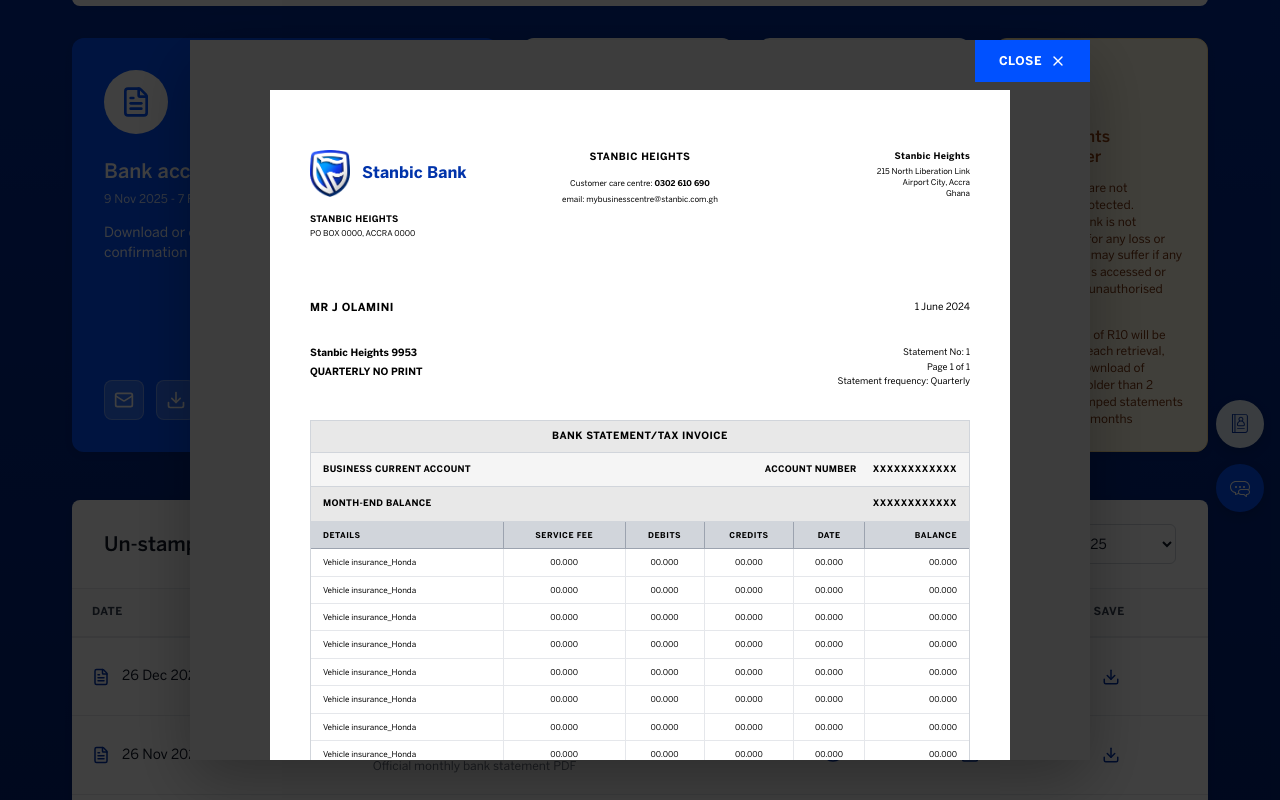
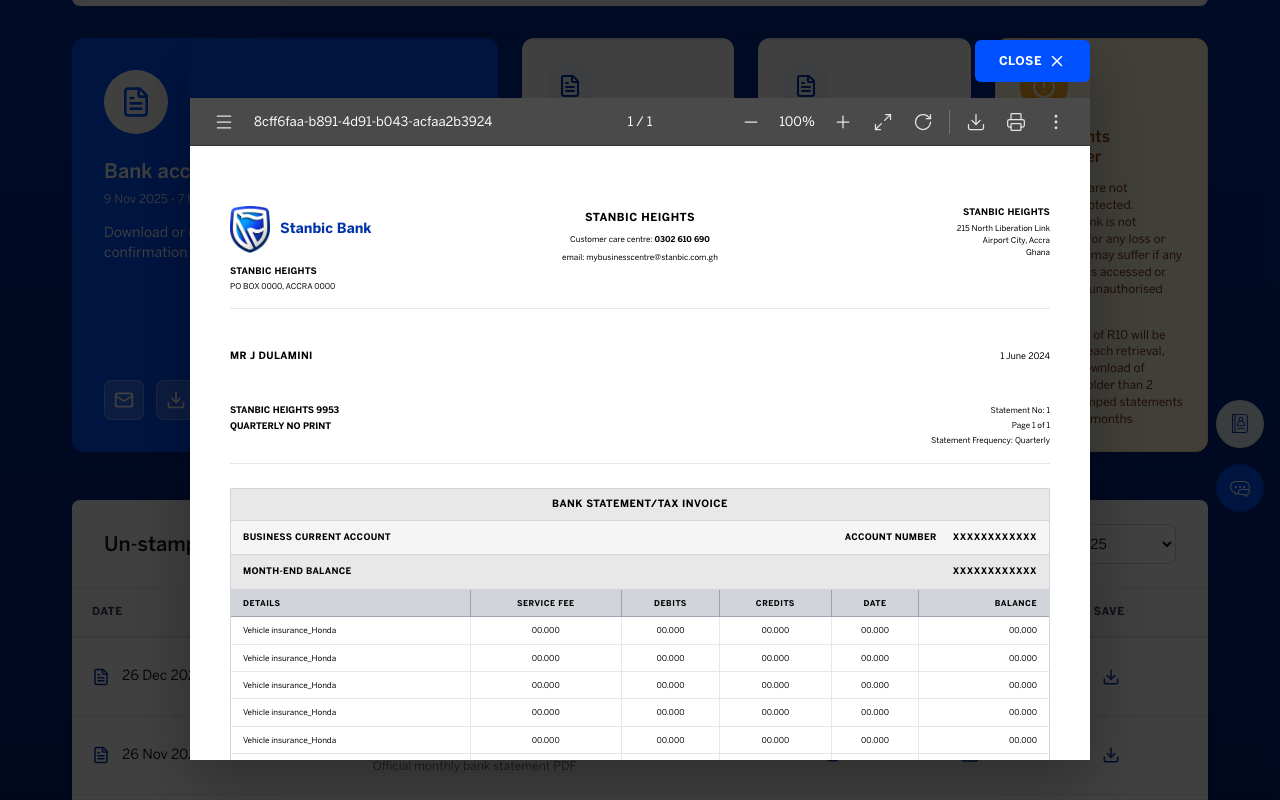
Before and after one commit to vijayreddywebtechy/bcb-platform2.0-user-registration-ui, a Next.js app: page /documents in a window 1280 px wide. Both pictures are taken after a click on the button 176 px from the left and 815 px from the top of the page. Shown: the part 415-1215 px from the top of the page. Built offline with nearby package versions, Linux system fonts and the light colour scheme.

Commit message:
PDF header
In Accounts, PDF view header UI issues.

```diff
--- a/components/documents/PDFPreviewModal.module.css
+++ b/components/documents/PDFPreviewModal.module.css
@@ -19,12 +19,120 @@
   position: relative;
   width: 100%;
   max-width: 900px;
-  background: #3D3D3D;
+  background: transparent;
   border-radius: 0;
   box-shadow: 0 20px 60px rgba(0, 0, 0, 0.3);
   max-height: 90vh;
-  overflow-y: auto;
+  overflow: hidden;
   margin: auto;
+  padding-top: 50px;
+  display: flex;
+  flex-direction: column;
+}
+
+/* ==================== PDF VIEWER HEADER ==================== */
+
+.pdfHeader {
+  position: relative;
+  display: flex;
+  justify-content: space-between;
+  align-items: center;
+  background: #4A4A4A;
+  padding: 10px 16px;
+  height: 48px;
+  border-bottom: 1px solid #333333;
+  margin-top: 8px;
+  flex-shrink: 0;
+}
+
+.pdfHeaderLeft {
+  display: flex;
+  align-items: center;
+  gap: 12px;
+  flex: 1;
+  min-width: 0;
+}
+
+.pdfHeaderCenter {
+  display: flex;
+  align-items: center;
+  justify-content: center;
+  flex: 0 0 auto;
+}
+
+.pdfHeaderRight {
+  display: flex;
+  align-items: center;
+  gap: 4px;
+  flex: 1;
+  justify-content: flex-end;
+  flex-wrap: nowrap;
+}
+
+.headerIconButton {
+  background: transparent;
+  border: none;
+  color: #E5E5E5;
+  cursor: pointer;
+  padding: 8px;
+  display: flex;
+  align-items: center;
+  justify-content: center;
+  border-radius: 2px;
+  transition: all 0.15s;
+  min-width: 34px;
+  height: 34px;
+}
+
+.headerIconButton:hover {
+  background: rgba(255, 255, 255, 0.15);
+  color: #FFFFFF;
+}
+
+.headerIconButton:active {
+  background: rgba(255, 255, 255, 0.25);
+}
+
+.headerIcon {
+  width: 20px;
+  height: 20px;
+  stroke-width: 1.5;
+}
+
+.documentId {
+  font-family: var(--font-bspro), 'Benton Sans Pro', sans-serif;
+  font-weight: 400;
+  font-size: 13px;
+  color: #FFFFFF;
+  white-space: nowrap;
+  overflow: hidden;
+  text-overflow: ellipsis;
+  max-width: 250px;
+}
+
+.pageNavigation {
+  font-family: var(--font-bspro), 'Benton Sans Pro', sans-serif;
+  font-weight: 400;
+  font-size: 13px;
+  color: #FFFFFF;
+  padding: 0 16px;
+  white-space: nowrap;
+}
+
+.zoomPercentage {
+  font-family: var(--font-bspro), 'Benton Sans Pro', sans-serif;
+  font-weight: 400;
+  font-size: 13px;
+  color: #FFFFFF;
+  min-width: 48px;
+  text-align: center;
+}
+
+.headerDivider {
+  width: 1px;
+  height: 24px;
+  background: rgba(255, 255, 255, 0.2);
+  margin: 0 4px;
 }
 
 /* ==================== CLOSE BUTTON ==================== */
@@ -35,19 +143,20 @@
   right: 0;
   display: flex;
   align-items: center;
-  gap: 8px;
+  gap: 6px;
   padding: 12px 24px;
   background: var(--secondary-color, #0051FF);
   color: #FFFFFF;
   border: none;
-  border-radius: 0;
+  border-radius: 6px;
   font-family: var(--font-bspro), 'Benton Sans Pro', sans-serif;
   font-weight: 700;
   font-size: 12px;
   letter-spacing: 0.5px;
   cursor: pointer;
-  z-index: 10;
+  z-index: 30;
   transition: background-color 0.2s;
+  height: 42px;
 }
 
 .closeButton:hover {
@@ -55,8 +164,8 @@
 }
 
 .closeIcon {
-  width: 16px;
-  height: 16px;
+  width: 18px;
+  height: 18px;
 }
 
 /* ==================== PDF CONTENT ==================== */
@@ -64,8 +173,11 @@
 .pdfContent {
   padding: 60px 40px 40px 40px;
   background: #FFFFFF;
-  margin: 50px 80px;
-  min-height: calc(100vh - 100px);
+  margin: 0 0 0 0;
+  box-shadow: 0 4px 12px rgba(0, 0, 0, 0.3);
+  overflow-y: auto;
+  flex: 1;
+  height: 0;
 }
 
 /* ==================== STATEMENT HEADER ==================== */
@@ -74,18 +186,24 @@
   display: flex;
   justify-content: space-between;
   align-items: flex-start;
-  margin-bottom: 40px;
-  padding-bottom: 20px;
-  gap: 20px;
+  margin-bottom: 32px;
+  padding-bottom: 16px;
+  gap: 24px;
+  border-bottom: 1px solid #E5E7EB;
 }
 
 .headerLeft {
   flex: 1;
+  min-width: 0;
 }
 
 .headerCenter {
   flex: 1;
   text-align: center;
+  display: flex;
+  flex-direction: column;
+  gap: 6px;
+  padding-top: 4px;
 }
 
 .headerRight {
@@ -96,20 +214,21 @@
 .bankLogo {
   display: flex;
   align-items: center;
-  gap: 12px;
-  margin-bottom: 16px;
+  gap: 10px;
+  margin-bottom: 12px;
 }
 
 .bankName {
   font-family: var(--font-bspro), 'Benton Sans Pro', sans-serif;
   font-weight: 700;
-  font-size: 16px;
+  font-size: 14px;
   color: var(--primary-color, #0033AA);
   margin: 0;
+  line-height: 1.2;
 }
 
 .addressBlock {
-  margin-top: 8px;
+  margin-top: 6px;
 }
 
 .addressTitle {
@@ -118,7 +237,8 @@
   font-size: 9px;
   color: #000000;
   margin: 0 0 2px 0;
-  letter-spacing: 0.3px;
+  letter-spacing: 0.2px;
+  text-transform: uppercase;
 }
 
 .addressLine {
@@ -127,16 +247,17 @@
   font-size: 8px;
   color: #000000;
   margin: 0;
-  line-height: 1.4;
+  line-height: 1.5;
 }
 
 .centerTitle {
   font-family: var(--font-bspro), 'Benton Sans Pro', sans-serif;
   font-weight: 700;
-  font-size: 10px;
+  font-size: 11px;
   color: #000000;
-  margin: 0 0 12px 0;
+  margin: 0;
   letter-spacing: 0.5px;
+  text-transform: uppercase;
 }
 
 .customerCareLabel {
@@ -144,8 +265,8 @@
   font-weight: 400;
   font-size: 8px;
   color: #000000;
-  margin: 0 0 4px 0;
-  line-height: 1.5;
+  margin: 0;
+  line-height: 1.6;
 }
 
 .customerCareValue {
@@ -158,6 +279,7 @@
   font-size: 8px;
   color: #000000;
   margin: 0;
+  line-height: 1.6;
 }
 
 /* ==================== CUSTOMER INFO ==================== */
@@ -166,22 +288,24 @@
   display: flex;
   justify-content: space-between;
   align-items: center;
-  margin-bottom: 30px;
+  margin-bottom: 24px;
+  padding: 8px 0;
 }
 
 .customerName {
   font-family: var(--font-bspro), 'Benton Sans Pro', sans-serif;
   font-weight: 700;
-  font-size: 11px;
+  font-size: 10px;
   color: #000000;
   margin: 0;
-  letter-spacing: 0.5px;
+  letter-spacing: 0.4px;
+  text-transform: uppercase;
 }
 
 .statementDate {
   font-family: var(--font-bspro), 'Benton Sans Pro', sans-serif;
   font-weight: 400;
-  font-size: 10px;
+  font-size: 9px;
   color: #000000;
   margin: 0;
 }
@@ -191,30 +315,40 @@
 .statementDetails {
   display: flex;
   justify-content: space-between;
-  margin-bottom: 30px;
+  margin-bottom: 24px;
+  padding: 8px 0;
+  border-bottom: 1px solid #E5E7EB;
+  padding-bottom: 16px;
 }
 
 .statementLeft {
   flex: 1;
+  display: flex;
+  flex-direction: column;
+  gap: 2px;
 }
 
 .statementRight {
   flex: 1;
   text-align: right;
+  display: flex;
+  flex-direction: column;
+  gap: 2px;
 }
 
 .statementBranch {
   font-family: var(--font-bspro), 'Benton Sans Pro', sans-serif;
   font-weight: 700;
-  font-size: 10px;
+  font-size: 9px;
   color: #000000;
-  margin: 0 0 4px 0;
+  margin: 0;
+  text-transform: uppercase;
 }
 
 .statementType {
   font-family: var(--font-bspro), 'Benton Sans Pro', sans-serif;
   font-weight: 700;
-  font-size: 10px;
+  font-size: 9px;
   color: #000000;
   margin: 0;
   text-transform: uppercase;
@@ -225,10 +359,10 @@
 .frequency {
   font-family: var(--font-bspro), 'Benton Sans Pro', sans-serif;
   font-weight: 400;
-  font-size: 9px;
+  font-size: 8px;
   color: #000000;
-  margin: 0 0 2px 0;
-  line-height: 1.4;
+  margin: 0;
+  line-height: 1.6;
 }
 
 /* ==================== STATEMENT TABLE ==================== */
@@ -374,7 +508,23 @@
 
 @media (max-width: 1024px) {
   .pdfContent {
-    margin: 50px 40px;
+    margin: 0;
+  }
+
+  .documentId {
+    max-width: 180px;
+    font-size: 12px;
+  }
+
+  .headerIconButton {
+    padding: 7px;
+    min-width: 32px;
+    height: 32px;
+  }
+
+  .headerIcon {
+    width: 18px;
+    height: 18px;
   }
 }
 
@@ -384,9 +534,59 @@
     max-height: 95vh;
   }
 
+  .pdfHeader {
+    padding: 8px 12px;
+    height: 44px;
+    flex-wrap: nowrap;
+  }
+
+  .pdfHeaderLeft {
+    gap: 8px;
+    min-width: 120px;
+  }
+
+  .documentId {
+    font-size: 11px;
+    max-width: 120px;
+  }
+
+  .pageNavigation {
+    font-size: 12px;
+    padding: 0 8px;
+  }
+
+  .zoomPercentage {
+    font-size: 12px;
+    min-width: 42px;
+  }
+
+  .pdfHeaderRight {
+    gap: 2px;
+  }
+
+  .headerIconButton {
+    padding: 6px;
+    min-width: 30px;
+    height: 30px;
+  }
+
+  .headerIcon {
+    width: 16px;
+    height: 16px;
+  }
+
+  .headerDivider {
+    height: 20px;
+    margin: 0 2px;
+  }
+
   .pdfContent {
     padding: 50px 20px 20px 20px;
-    margin: 50px 20px;
+    margin: 0;
+  }
+
+  .pdfHeader {
+    margin-top: 6px;
   }
 
   .statementHeader {
@@ -424,9 +624,19 @@
     font-size: 7px;
   }
 
+  .modalContainer {
+    padding-top: 44px;
+  }
+
   .closeButton {
-    padding: 10px 16px;
+    padding: 8px 14px;
     font-size: 11px;
+    height: 44px;
+  }
+
+  .closeIcon {
+    width: 16px;
+    height: 16px;
   }
 
   .accountRow {
--- a/components/documents/PDFPreviewModal.tsx
+++ b/components/documents/PDFPreviewModal.tsx
@@ -10,8 +10,9 @@
  */
 "use client";
 
-import { X } from "lucide-react";
+import { X, Menu, Minus, Plus, Download, Printer, MoreVertical, Maximize2, RotateCw } from "lucide-react";
 import Image from "next/image";
+import { useState } from "react";
 import sbBrandIcon from "@/assets/sb_brand_icon.png";
 import styles from "./PDFPreviewModal.module.css";
 
@@ -19,19 +20,36 @@
   isOpen: boolean;
   onClose: () => void;
   documentTitle?: string;
+  documentId?: string;
+  currentPage?: number;
+  totalPages?: number;
 }
 
 export default function PDFPreviewModal({
   isOpen,
   onClose,
-  documentTitle = "Bank Statement"
+  documentTitle = "Bank Statement",
+  documentId = "8cff6faa-b891-4d91-b043-acfaa2b3924",
+  currentPage = 1,
+  totalPages = 1
 }: PDFPreviewModalProps) {
+  const [zoom, setZoom] = useState(100);
+
   if (!isOpen) return null;
+
+  const handleZoomIn = () => setZoom(prev => Math.min(prev + 25, 200));
+  const handleZoomOut = () => setZoom(prev => Math.max(prev - 25, 50));
+  const handleDownload = () => {
+    console.log("Download PDF");
+  };
+  const handlePrint = () => {
+    window.print();
+  };
 
   return (
     <div className={styles.modalOverlay} onClick={onClose}>
       <div className={styles.modalContainer} onClick={(e) => e.stopPropagation()}>
-        {/* Close Button */}
+        {/* Close Button - Above PDF Header */}
         <button
           type="button"
           className={styles.closeButton}
@@ -41,6 +59,68 @@
           CLOSE
           <X className={styles.closeIcon} />
         </button>
+
+        {/* PDF Viewer Header */}
+        <div className={styles.pdfHeader}>
+          <div className={styles.pdfHeaderLeft}>
+            <button className={styles.headerIconButton} aria-label="Menu">
+              <Menu className={styles.headerIcon} />
+            </button>
+            <span className={styles.documentId}>{documentId}</span>
+          </div>
+
+          <div className={styles.pdfHeaderCenter}>
+            <span className={styles.pageNavigation}>
+              {currentPage} / {totalPages}
+            </span>
+          </div>
+
+          <div className={styles.pdfHeaderRight}>
+            <button
+              className={styles.headerIconButton}
+              onClick={handleZoomOut}
+              aria-label="Zoom out"
+            >
+              <Minus className={styles.headerIcon} />
+            </button>
+            <span className={styles.zoomPercentage}>{zoom}%</span>
+            <button
+              className={styles.headerIconButton}
+              onClick={handleZoomIn}
+              aria-label="Zoom in"
+            >
+              <Plus className={styles.headerIcon} />
+            </button>
+            <button className={styles.headerIconButton} aria-label="Fit to page">
+              <Maximize2 className={styles.headerIcon} />
+            </button>
+            <button className={styles.headerIconButton} aria-label="Rotate">
+              <RotateCw className={styles.headerIcon} />
+            </button>
+
+            <div className={styles.headerDivider} />
+
+            <button
+              className={styles.headerIconButton}
+              onClick={handleDownload}
+              aria-label="Download"
+              title="Download"
+            >
+              <Download className={styles.headerIcon} />
+            </button>
+            <button
+              className={styles.headerIconButton}
+              onClick={handlePrint}
+              aria-label="Print"
+              title="Print"
+            >
+              <Printer className={styles.headerIcon} />
+            </button>
+            <button className={styles.headerIconButton} aria-label="More options" title="More options">
+              <MoreVertical className={styles.headerIcon} />
+            </button>
+          </div>
+        </div>
 
         {/* PDF Preview Content */}
         <div className={styles.pdfContent}>
@@ -78,20 +158,20 @@
 
           {/* Customer Info */}
           <div className={styles.customerInfo}>
-            <p className={styles.customerName}>MR J OLAMINI</p>
+            <p className={styles.customerName}>MR J DULAMINI</p>
             <p className={styles.statementDate}>1 June 2024</p>
           </div>
 
           {/* Statement Details */}
           <div className={styles.statementDetails}>
             <div className={styles.statementLeft}>
-              <p className={styles.statementBranch}>Stanbic Heights 9953</p>
+              <p className={styles.statementBranch}>STANBIC HEIGHTS 9953</p>
               <p className={styles.statementType}>QUARTERLY NO PRINT</p>
             </div>
             <div className={styles.statementRight}>
               <p className={styles.statementNo}>Statement No: 1</p>
               <p className={styles.pageInfo}>Page 1 of 1</p>
-              <p className={styles.frequency}>Statement frequency: Quarterly</p>
+              <p className={styles.frequency}>Statement Frequency: Quarterly</p>
             </div>
           </div>
 
```
